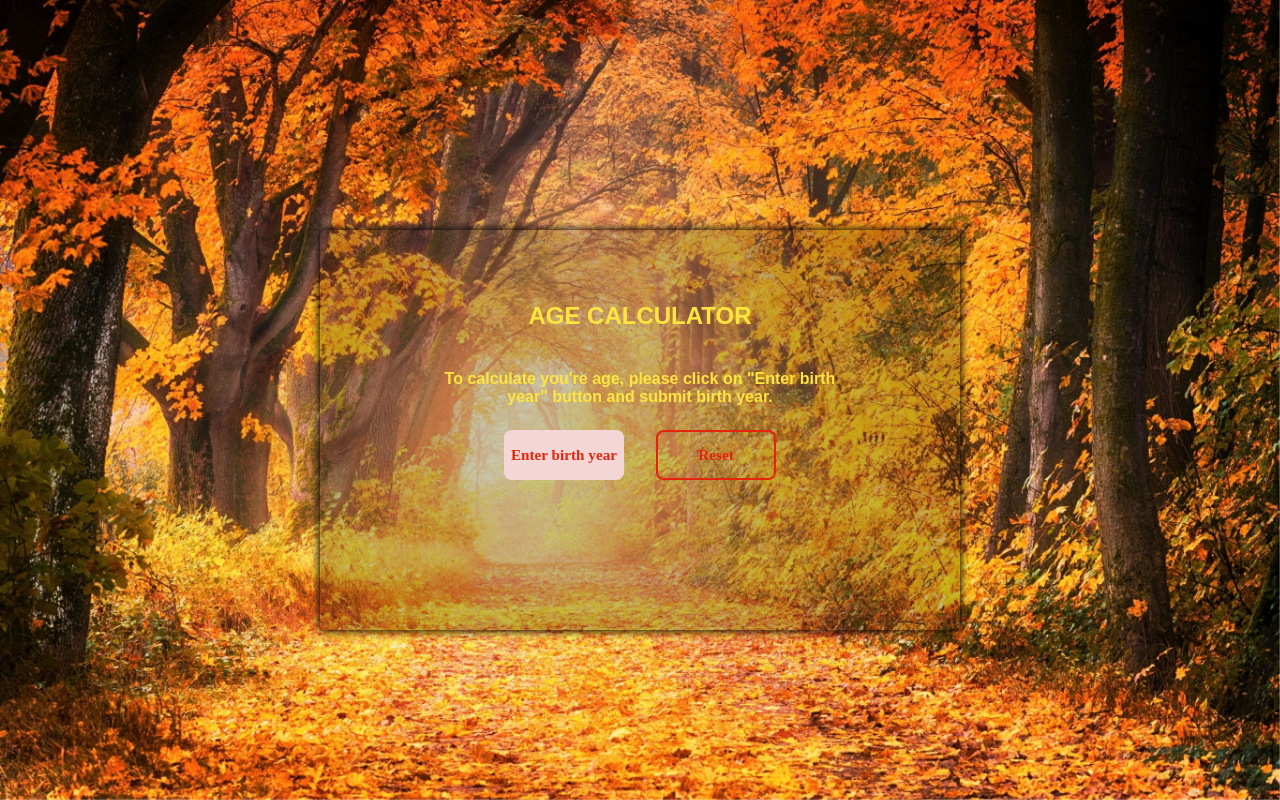
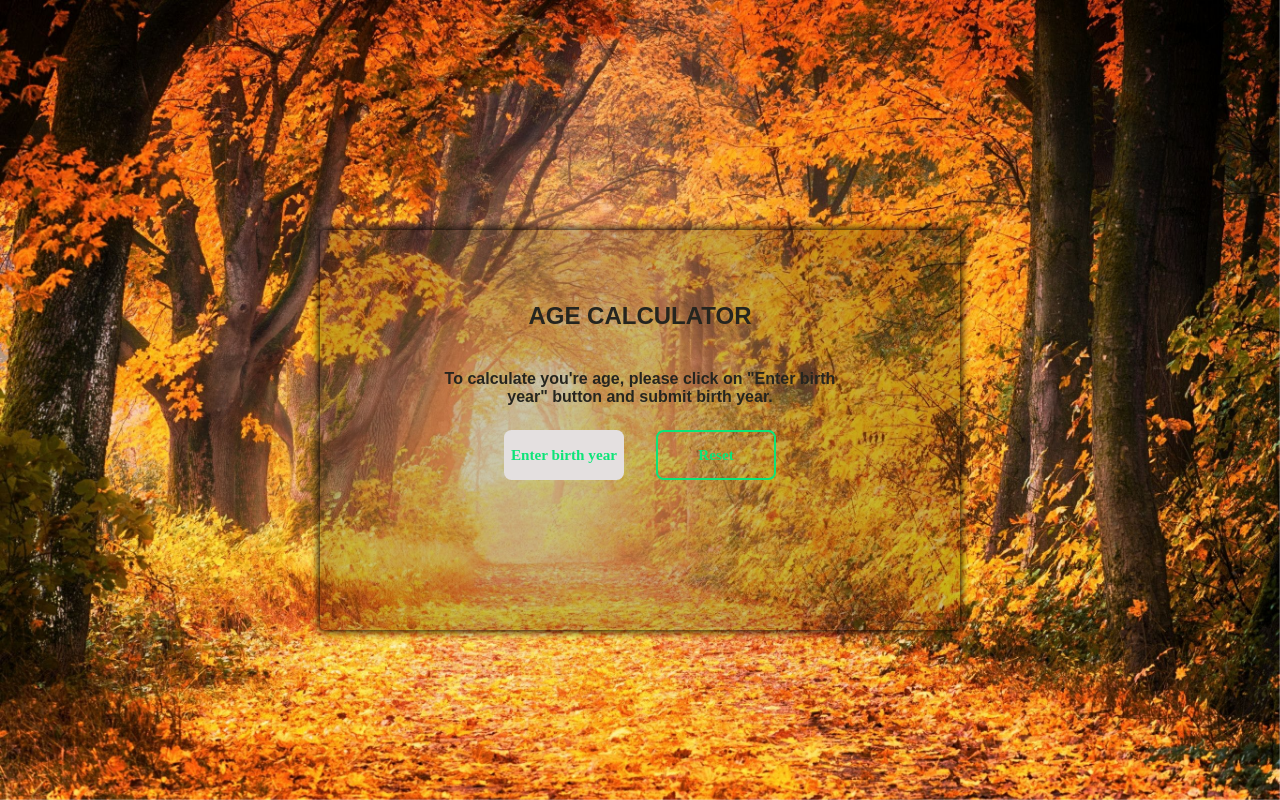
Before and after one commit to Bogdan-Mireanu/HTML-CSS-JS-Calculate-age-app, a plain HTML site: page index.html in a window 1280 px wide. Drawn offline with Linux system fonts and the light colour scheme.

Commit message:
modified colours

```diff
--- a/style.css
+++ b/style.css
@@ -25,7 +25,7 @@ main{
 	align-items: center;
 	padding-top: 40px;
 	font-family: arial;
-	color: #FEE440;
+	color: rgb(37, 37, 31);
 	border-radius: 5px;
 	top: 50%;
 	left: 50%;
@@ -71,13 +71,13 @@ button {
 	background: none;
 }
 button:nth-child(1) {
-	background: rgb(245, 214, 214);
-    color: rgb(228, 37, 12);
+	background: rgb(228, 224, 224);
+    color: rgb(12, 228, 120);
 
 }
 button:nth-child(2) {
-	color: rgb(228, 37, 12);
-	border: 2px solid rgb(228, 37, 12);
+	color: rgb(12,228,120);
+	border: 2px solid rgb(12,228,120);
 }
 
 button span {
@@ -93,7 +93,7 @@ button div {
 		top: 0;
 		transform: translate(-50%, -50%);
 		border-radius: 50%;
-		background: rgb(228, 37, 12);
+		background: rgb(12,228,120);
 		clip-path: circle(0% at 50% 50%);
 		transition: clip-path 500ms ease;
 		z-index: 1;
```
